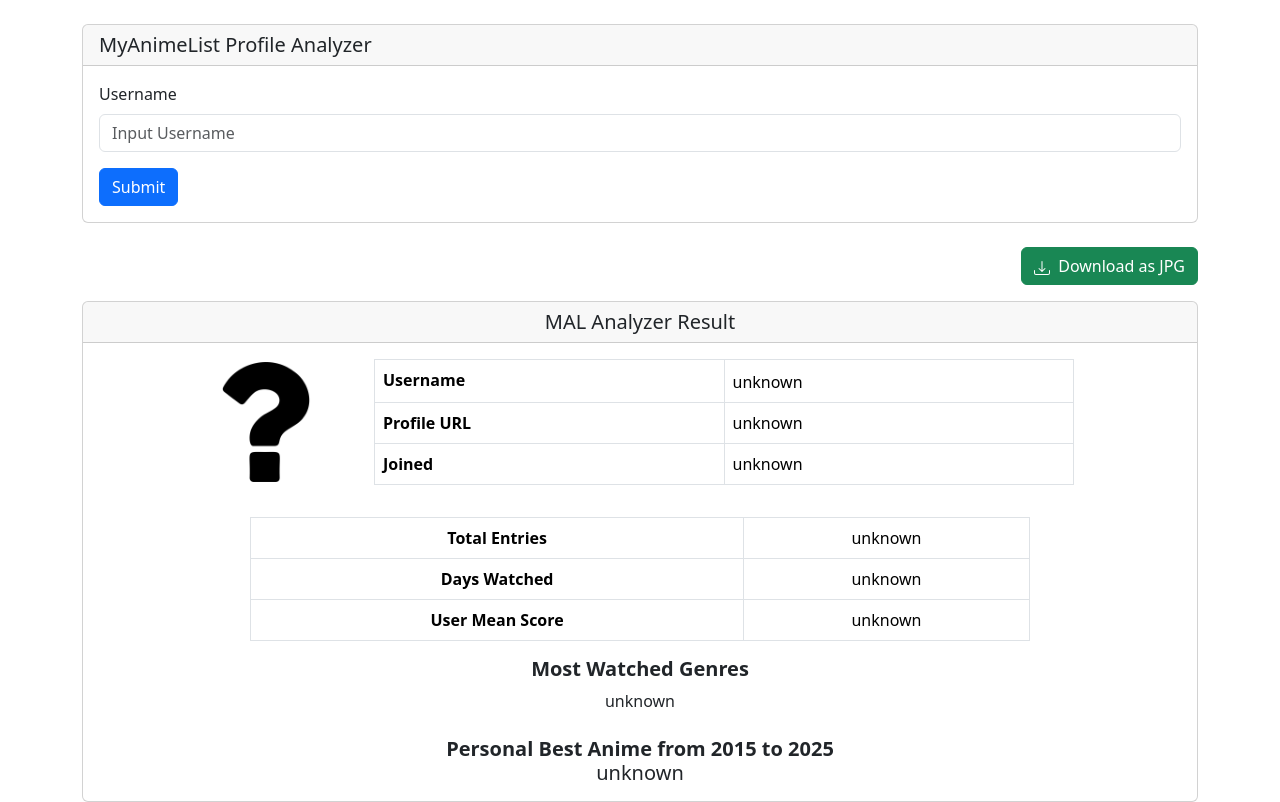
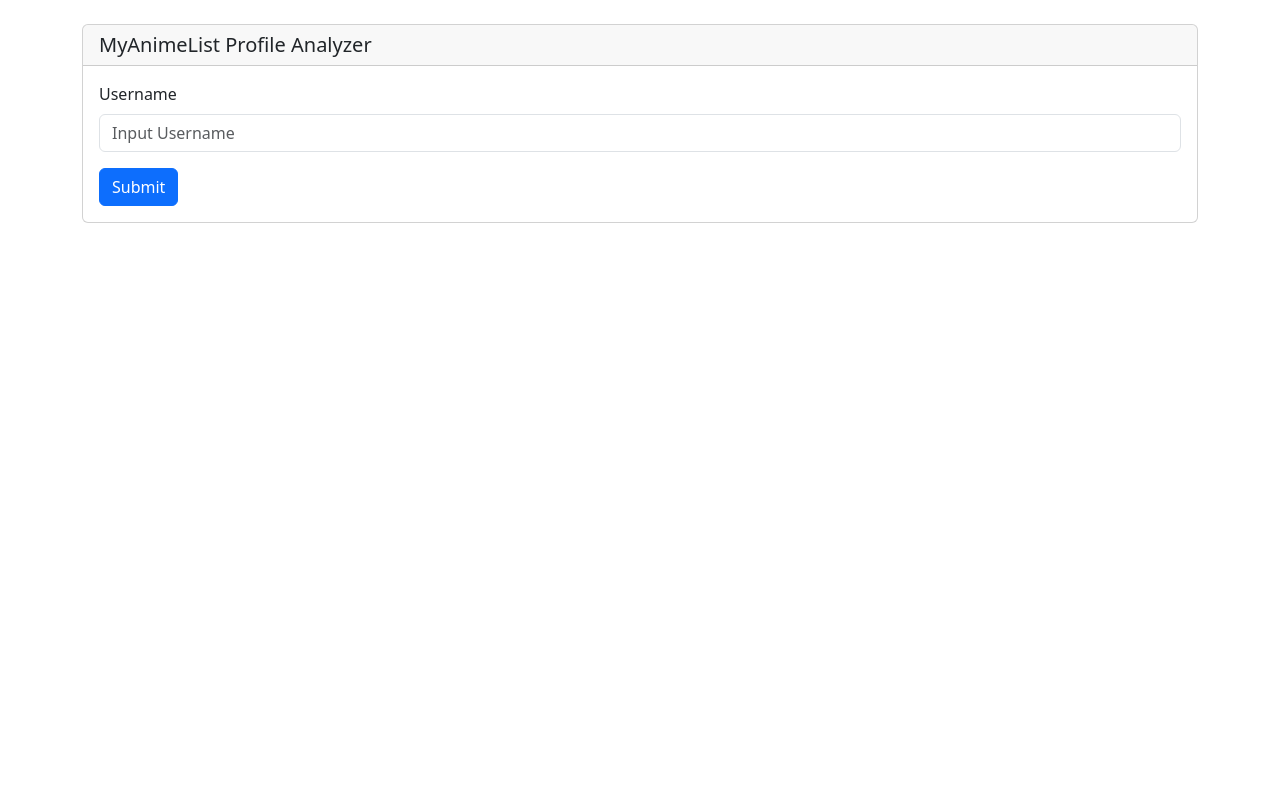
Before and after one commit to rayhanadri/frontend-mal-analyzer, a plain HTML site: page index.html in a window 1280 px wide. Drawn offline with nearby package versions, Linux system fonts and the light colour scheme.

Commit message:
hidden result card and download button

```diff
--- a/index.html
+++ b/index.html
@@ -109,8 +109,8 @@
   document.addEventListener("DOMContentLoaded", function () {
     var resultCard = document.querySelector("#result_card");
     var downloadButton = document.querySelector("#download_button_container");
-    // resultCard.style.display = "none";
-    // downloadButton.style.display = "none";
+    resultCard.style.display = "none";
+    downloadButton.style.display = "none";
 
     let currentYear = new Date().getFullYear();
     let startYear = currentYear - 10; // Default to last 10 years
```
